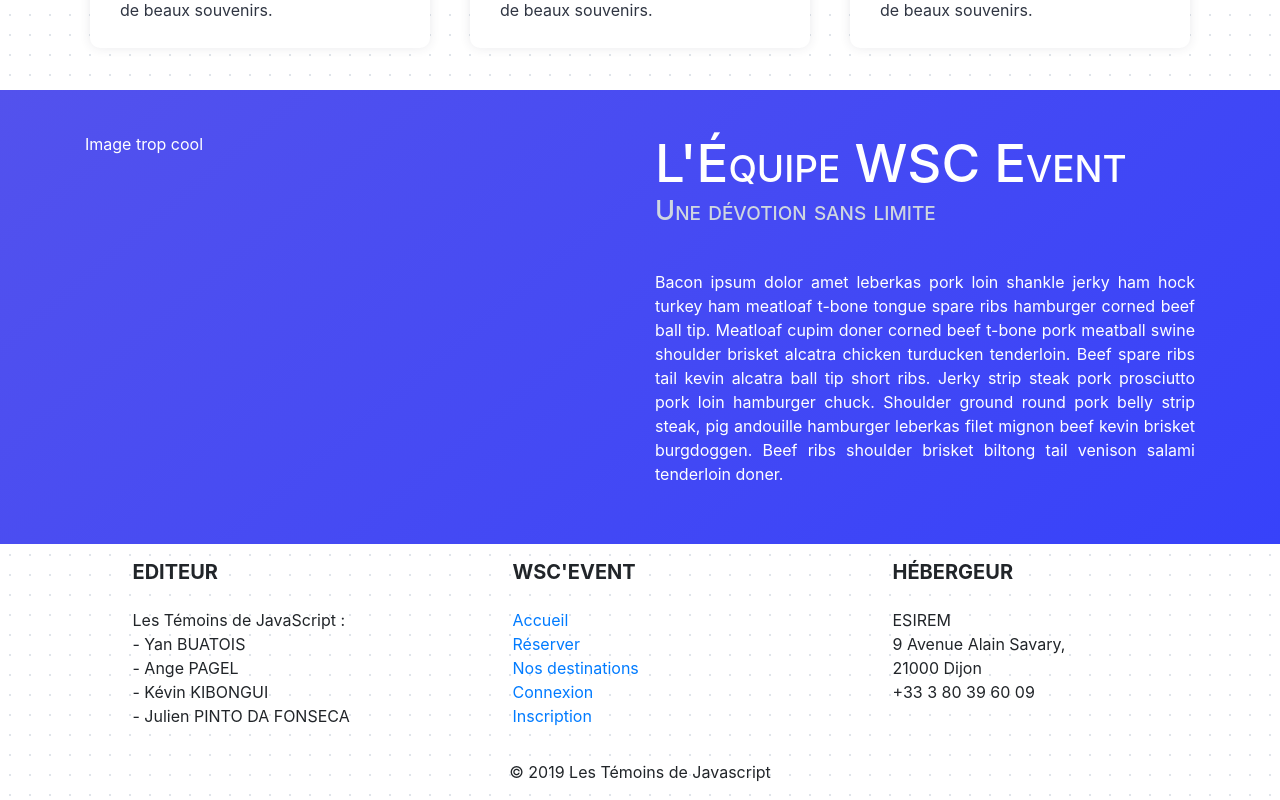
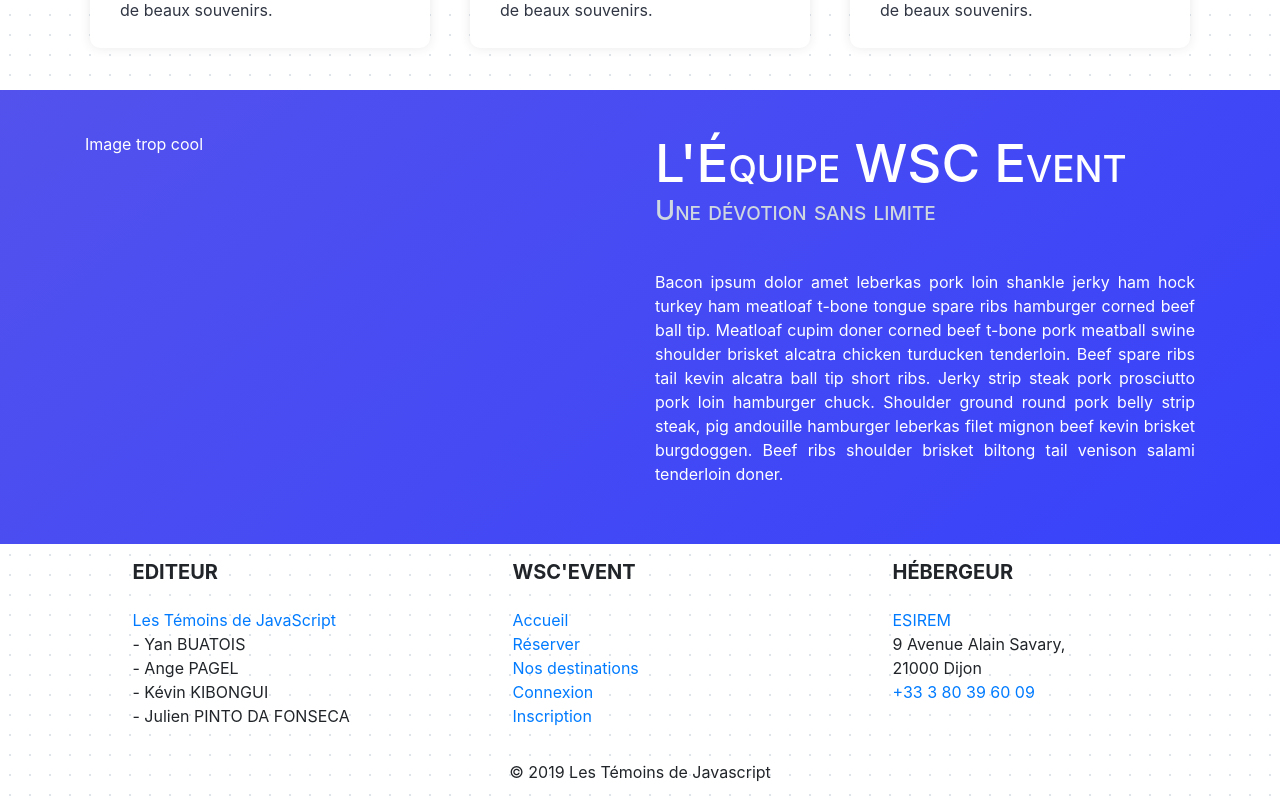
Before and after one commit to SkydeFR/TMP, a React (Create React App) app: page / in a window 1280 px wide. Shown: the part 1315-2115 px from the top of the page. Built offline with nearby package versions, Linux system fonts and the light colour scheme.

Commit message:
Amélioration footer

```diff
--- a/src/Components/StructurePage/Footer.js
+++ b/src/Components/StructurePage/Footer.js
@@ -24,7 +24,7 @@ class Footer extends Component {
                         <div class="col-md-3 mx-auto">
                             <h5 class="font-weight-bold text-uppercase mt-3 mb-4">Editeur</h5>
                             <ul class="list-unstyled">
-                                <li>Les Témoins de JavaScript :</li>
+                                <li><a href="/~temoins/#equipe">Les Témoins de JavaScript</a></li>
                                 <li>- Yan BUATOIS</li>
                                 <li>- Ange PAGEL</li>
                                 <li>- Kévin KIBONGUI</li>
@@ -50,10 +50,10 @@ class Footer extends Component {
                         <div class="col-md-3 mx-auto">
                             <h5 class="font-weight-bold text-uppercase mt-3 mb-4">Hébergeur</h5>
                             <ul class="list-unstyled">
-                                <li>ESIREM</li>
+                                <li><a href="http://esirem.u-bourgogne.fr/">ESIREM</a></li>
                                 <li>9 Avenue Alain Savary,</li>
                                 <li>21000 Dijon</li>
-                                <li>+33 3 80 39 60 09</li>
+                                <li><a href="tel:33380396009">+33 3 80 39 60 09</a></li>
                             </ul>
                         </div>
 
```
